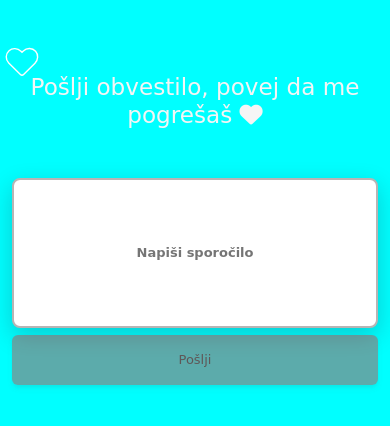
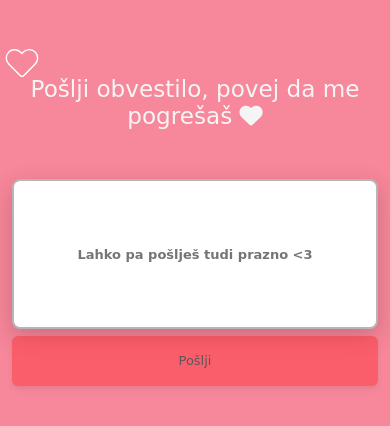
Before and after one commit to jupe21/cintawan, a plain HTML site: page sporocilo.html in a window 390 px wide. Drawn offline with nearby package versions, Linux system fonts and the light colour scheme.

Commit message:
mislim da je to to

```diff
--- a/mojstil.css
+++ b/mojstil.css
@@ -226,10 +226,6 @@ div.gallery .desc {
 /* Larger font size for phones (adjust the max-width as needed) */
 @media screen and (max-width: 768px) {
 
-  body{
-    background-color: aqua;
-  }
-
   /* Display one image at a time and center it on the screen */
   div.gallery {
     display: flex;
@@ -253,7 +249,7 @@ div.gallery .desc {
 
 
   body {
-    font-size: 15px; /* Adjust the value as needed for the larger size */
+    font-size: 17px; /* Adjust the value as needed for the larger size */
   }
 
 
--- a/sporocilo.html
+++ b/sporocilo.html
@@ -77,7 +77,7 @@
             <div class="col-sm-8 myForm">
 
                 <form class="containerInput">
-                    <input placeholder="Napiši sporočilo" id="messageInput" class="input" name="text" type="text">
+                    <input placeholder="Lahko pa pošlješ tudi prazno <3" id="messageInput" class="input" name="text" type="text">
                     <button class="button" type="submit" onclick="sendEmail()">Pošlji</button>
                 </form>
 
```
